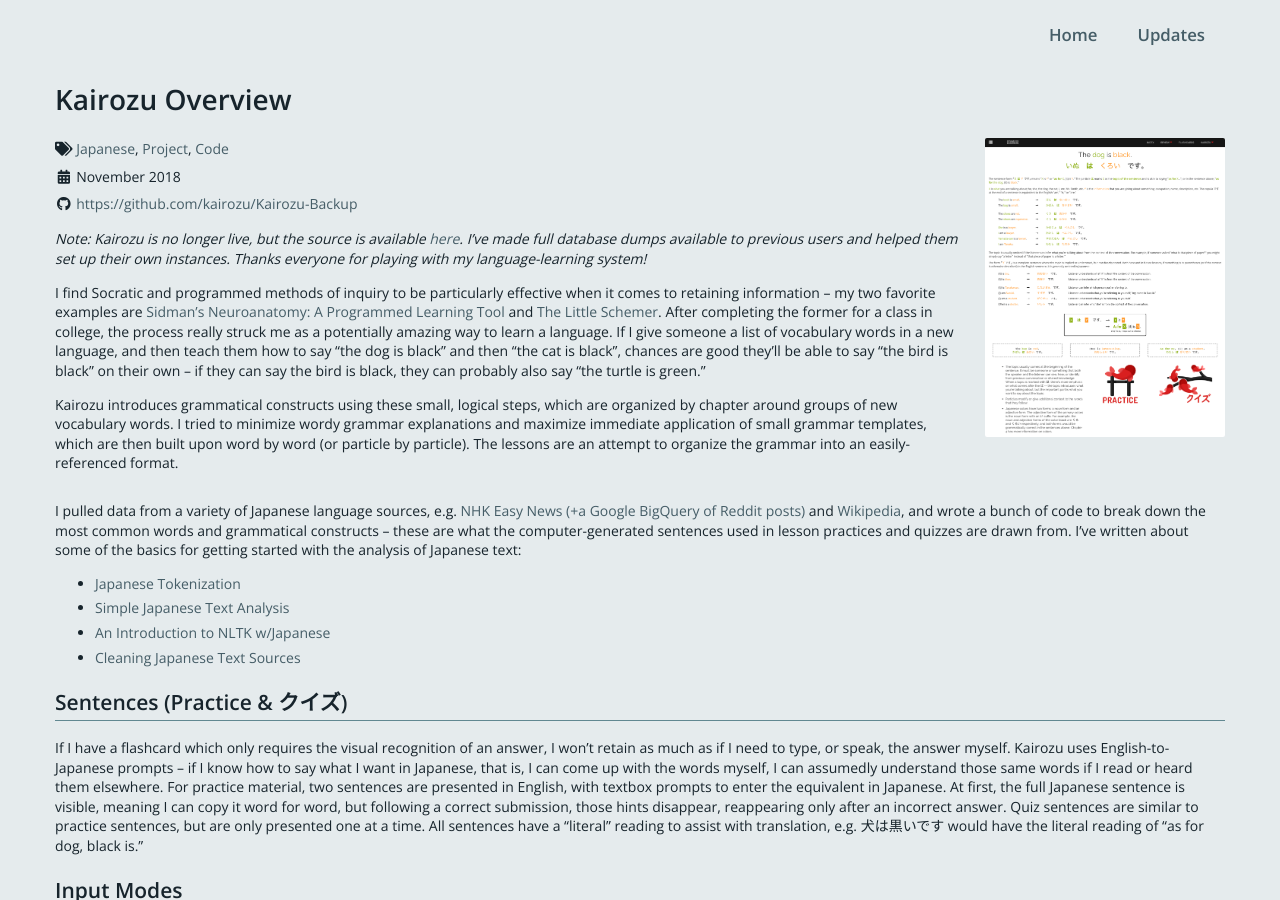
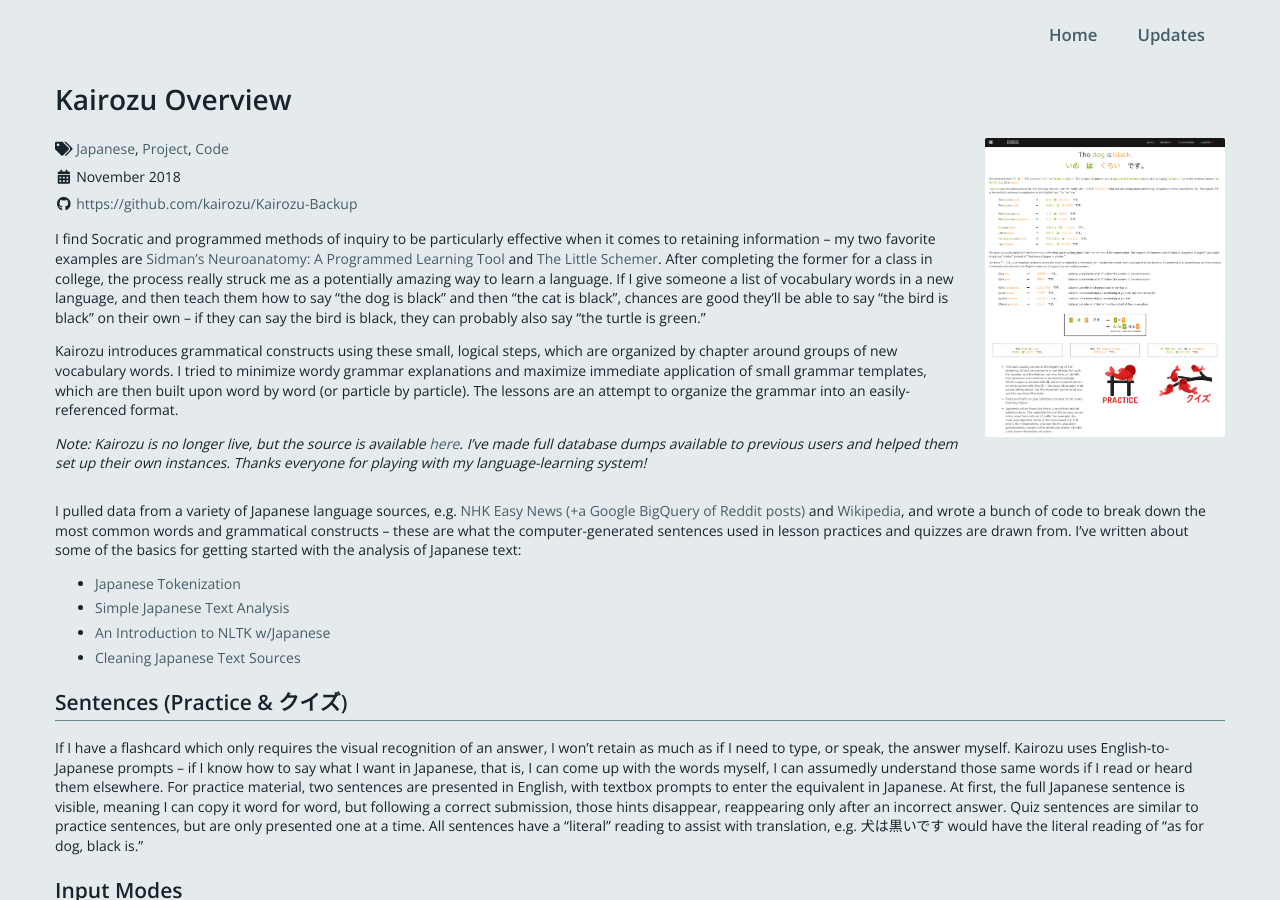
Before and after one commit to kairozu/kairozu.github.io, a Jekyll site: the page built from updates/_posts/2018-11-02-kairozu-overview.md, in a window 1280 px wide and 900 px high. Built offline with Jekyll 4.4.1, drawn with Linux system fonts in a browser that asks for light colours; nearby versions of some CDN libraries.

Commit message:
Update 2018-11-02-kairozu-overview.md

```diff
--- a/updates/_posts/2018-11-02-kairozu-overview.md
+++ b/updates/_posts/2018-11-02-kairozu-overview.md
@@ -6,11 +6,11 @@
 imgwidth: 240
 tags: japanese project code
 ---
-<span class="italics">Note: Kairozu is no longer live, but the source is available <a href="https://github.com/kairozu/Kairozu-Backup">here</a>. I've made full database dumps available to previous users and helped them set up their own instances. Thanks everyone for playing with my language-learning system!</span>
-
 I find Socratic and programmed methods of inquiry to be particularly effective when it comes to retaining information -- my two favorite examples are <a href="https://www.amazon.com/Sidmans-Neuroanatomy-Programmed-Learning-Lippincott/dp/0781765684/">Sidman's Neuroanatomy: A Programmed Learning Tool</a> and <a href="https://www.amazon.com/Little-Schemer-Daniel-P-Friedman/dp/0262560992/">The Little Schemer</a>. After completing the former for a class in college, the process really struck me as a potentially amazing way to learn a language. If I give someone a list of vocabulary words in a new language, and then teach them how to say “the dog is black” and then “the cat is black”, chances are good they’ll be able to say “the bird is black” on their own -- if they can say the bird is black, they can probably also say “the turtle is green.”
 
 Kairozu introduces grammatical constructs using these small, logical steps, which are organized by chapter around groups of new vocabulary words. I tried to minimize wordy grammar explanations and maximize immediate application of small grammar templates, which are then built upon word by word (or particle by particle). The lessons are an attempt to organize the grammar into an easily-referenced format.
+
+<span class="italics">Note: Kairozu is no longer live, but the source is available <a href="https://github.com/kairozu/Kairozu-Backup">here</a>. I've made full database dumps available to previous users and helped them set up their own instances. Thanks everyone for playing with my language-learning system!</span>
 
 <div class="spacerClear"></div>
 
```
